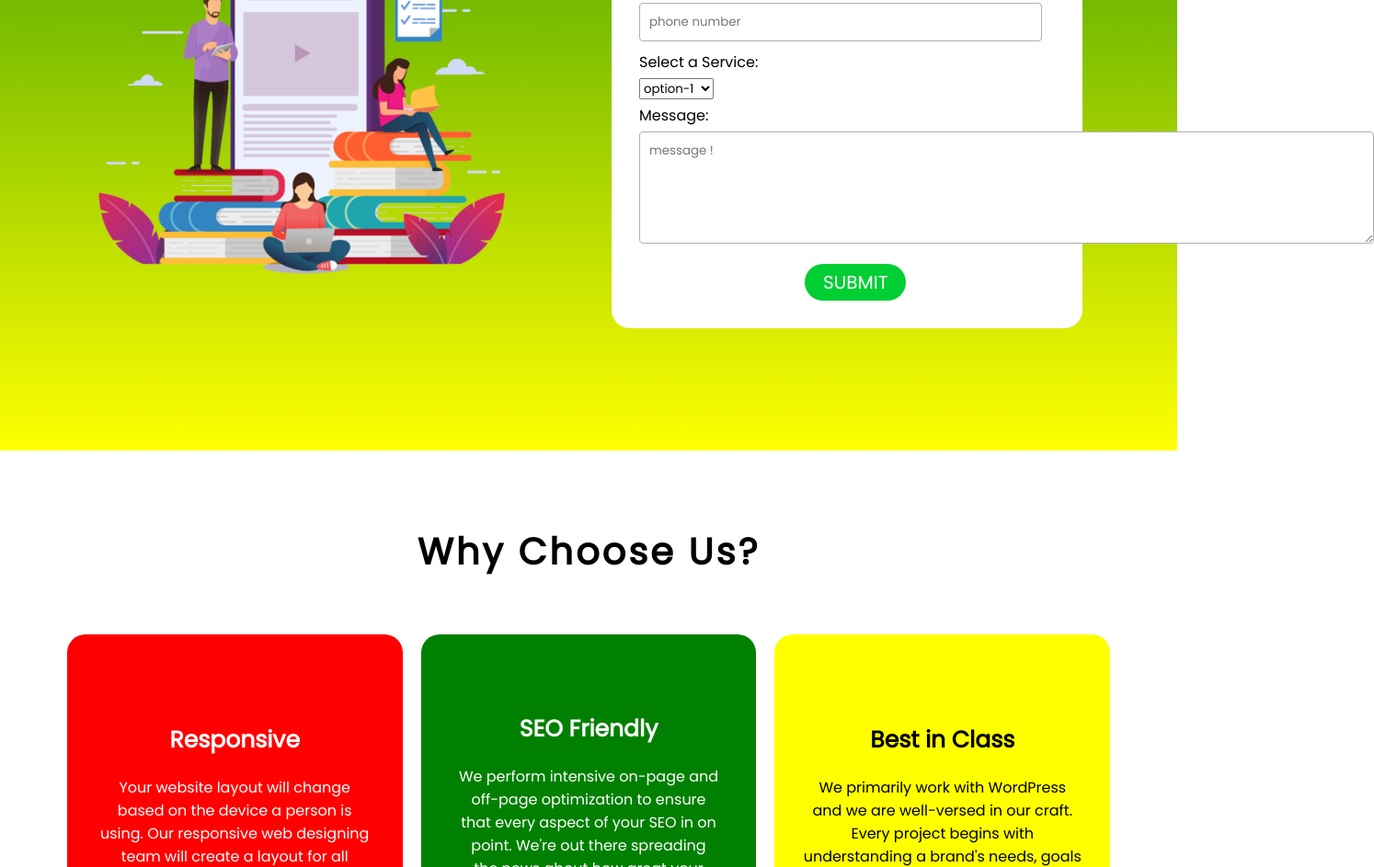
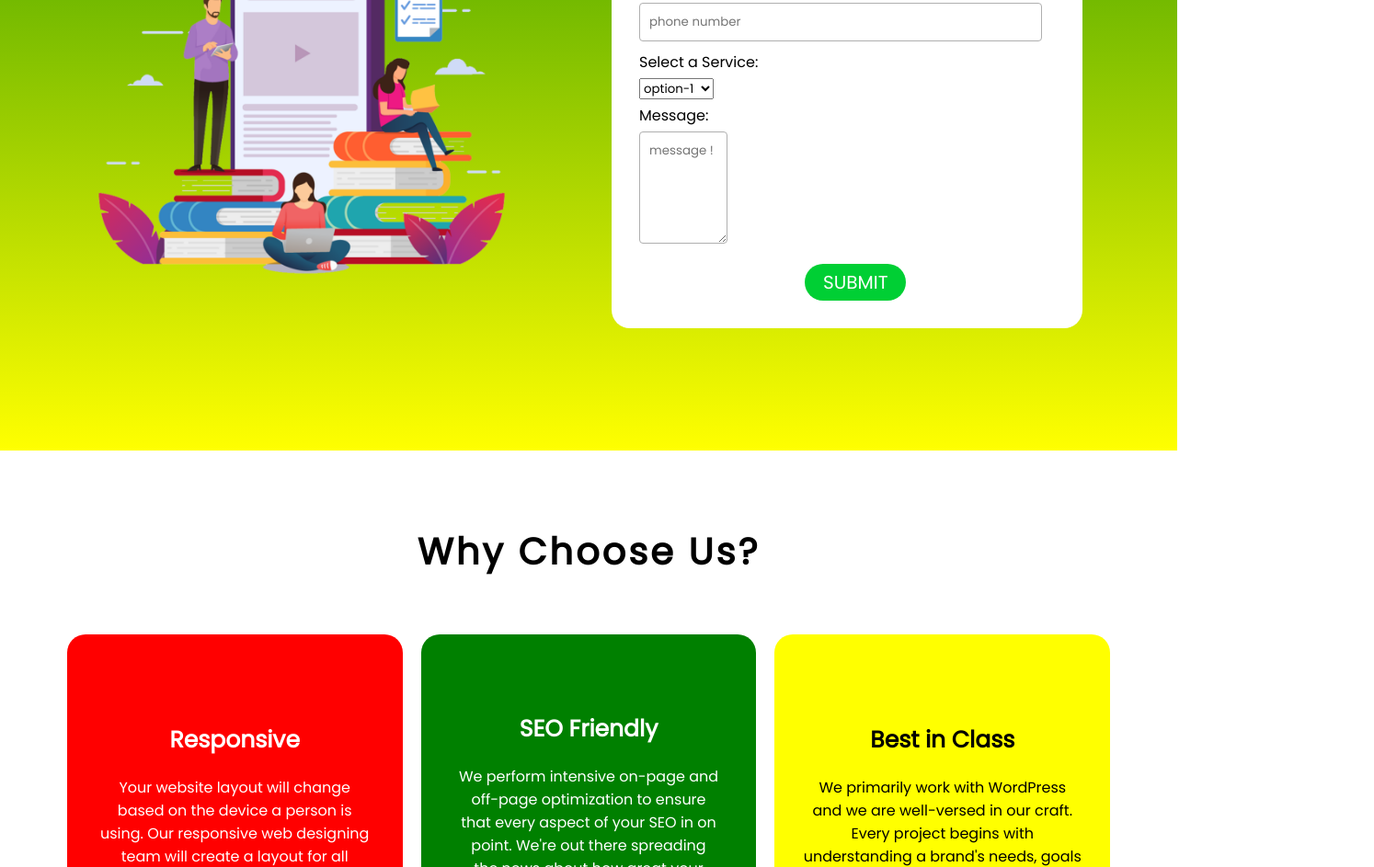
Before and after one commit to utkarshsinghtomar99/Panfila_Clone, a plain HTML site: page index.html in a window 1280 px wide. Shown: the part 3549-4492 px from the top of the page at 92% size, 1494 px wide, since content can reach past the window. Drawn offline with Linux system fonts and the light colour scheme.

Commit message:
Fixed Textarea column

```diff
--- a/index.html
+++ b/index.html
@@ -236,7 +236,7 @@
                     <label for="">Message: </label>
                     <br>
                     <textarea style="margin-bottom: 15px; margin-top: 5px; padding: 10px 0 10px 10px; border: 1px solid rgb(175, 175, 175);
-                                border-radius: 4px;" placeholder="message !" name="" id="" cols="68"
+                                border-radius: 4px;" placeholder="message !" name="" id="" cols="6"
                         rows="5"></textarea>
                     <br>
                     <button> SUBMIT </button>
```
